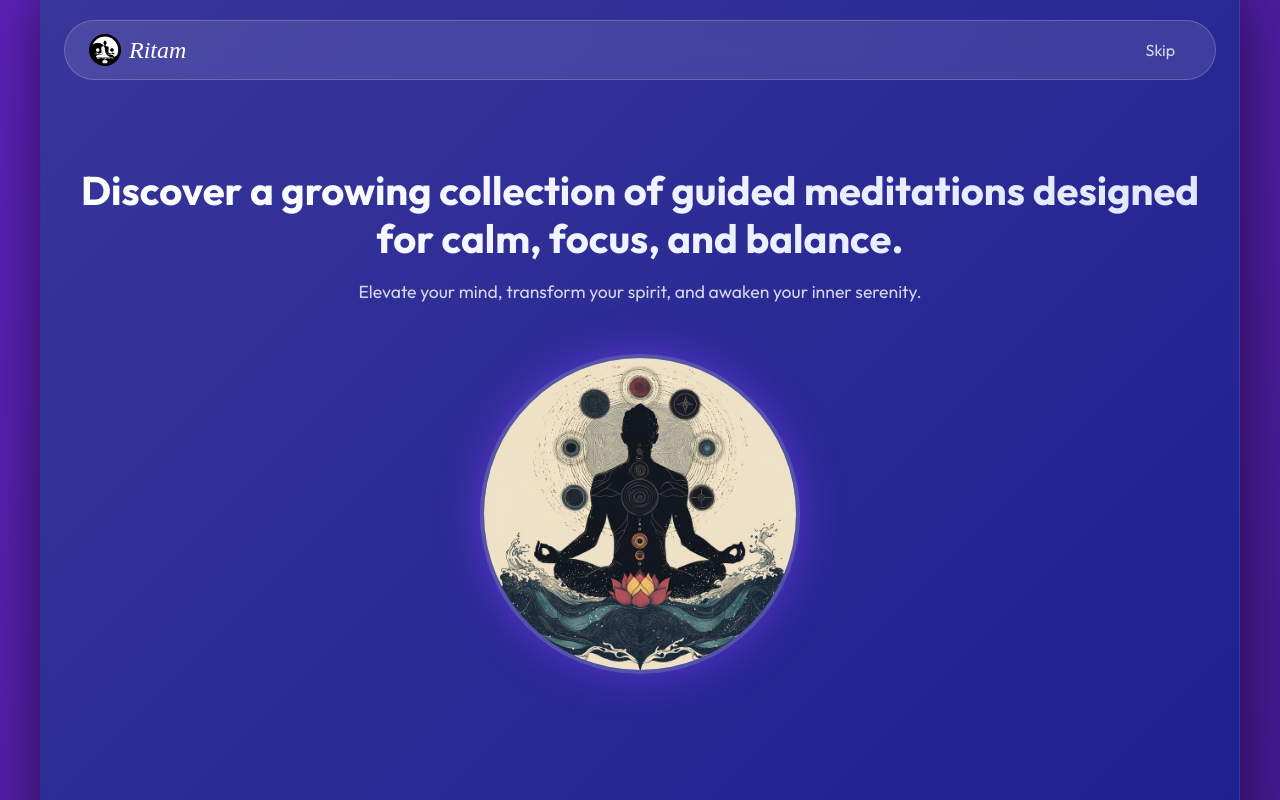
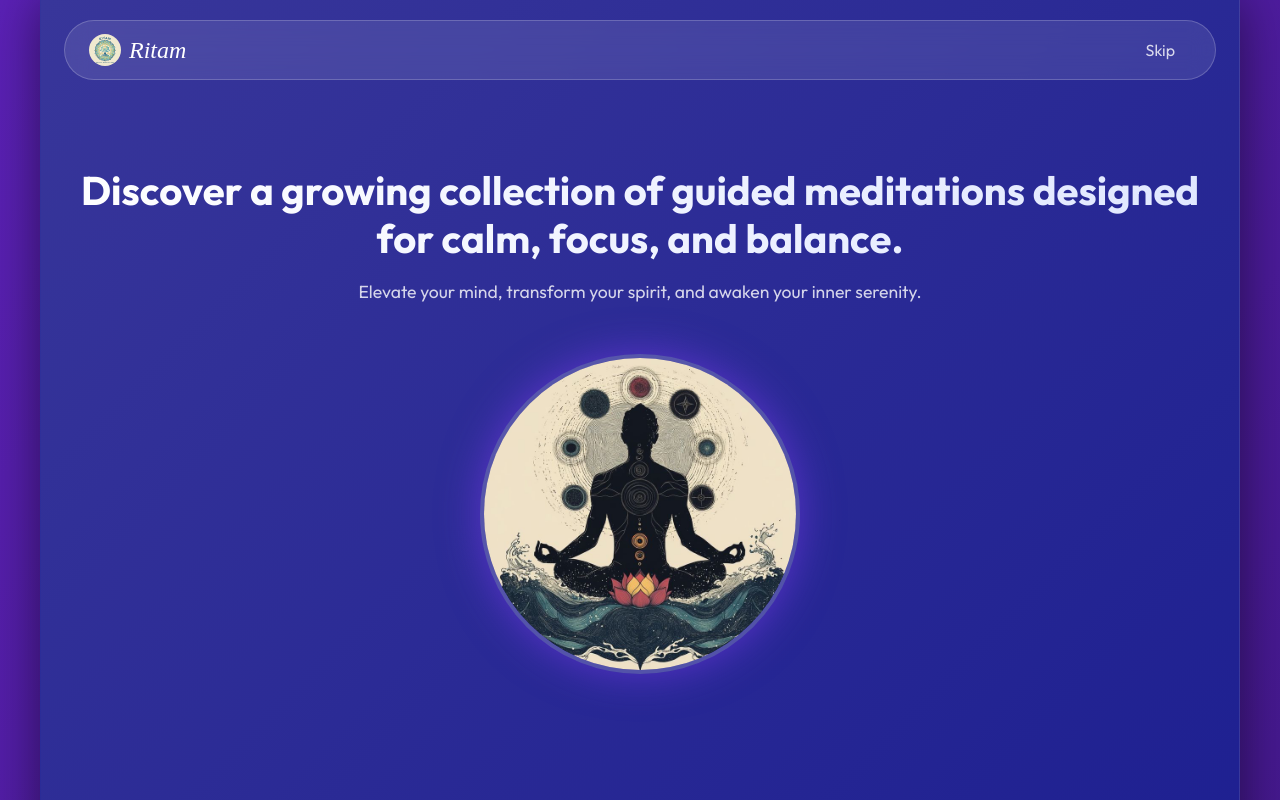
Before and after one commit to ankitXdev/ritam, a React (Vite) app: page / in a window 1280 px wide. Shown: the top 800 px of the page. Built offline with nearby package versions, Linux system fonts and the light colour scheme; no server answers.

Commit message:
Update Ritam logo to SVG version for better quality

```diff
--- a/src/pages/ExplorePage.jsx
+++ b/src/pages/ExplorePage.jsx
@@ -18,7 +18,7 @@ function ExplorePage() {
                     </button>
                 </div>
                 <div className="header-center" style={{ display: 'flex', alignItems: 'center', gap: '8px' }}>
-                    <img src="/ritam_logo.jpg" alt="Ritam Logo" style={{ height: '32px', width: 'auto', borderRadius: '50%' }} />
+                    <img src="/ritam_logo.svg" alt="Ritam Logo" style={{ height: '32px', width: 'auto', borderRadius: '50%' }} />
                     <h1 className="logo-script" style={{ margin: 0, fontSize: '1.8rem' }}>Ritam</h1>
                 </div>
                 <div className="header-right"></div>
--- a/src/pages/HomePage.jsx
+++ b/src/pages/HomePage.jsx
@@ -71,7 +71,7 @@ function HomePage() {
                     </button>
                 </div>
                 <div className="header-center" style={{ display: 'flex', alignItems: 'center', gap: '8px' }}>
-                    <img src="/ritam_logo.jpg" alt="Ritam Logo" style={{ height: '32px', width: 'auto', borderRadius: '50%' }} />
+                    <img src="/ritam_logo.svg" alt="Ritam Logo" style={{ height: '32px', width: 'auto', borderRadius: '50%' }} />
                     <h1 className="logo-script" style={{ margin: 0, fontSize: '1.8rem' }}>Ritam</h1>
                 </div>
                 <div className="header-right">
--- a/src/pages/LandingPage.jsx
+++ b/src/pages/LandingPage.jsx
@@ -13,7 +13,7 @@ function LandingPage() {
             <nav className="navbar glass-panel">
                 <div className="container nav-content">
                     <div className="logo" style={{ display: 'flex', alignItems: 'center', gap: '8px' }}>
-                        <img src="/ritam_logo.jpg" alt="Ritam Logo" style={{ height: '32px', width: 'auto', borderRadius: '50%' }} />
+                        <img src="/ritam_logo.svg" alt="Ritam Logo" style={{ height: '32px', width: 'auto', borderRadius: '50%' }} />
                         <h1 className="logo-script" style={{ margin: 0, fontSize: '1.5rem', color: 'white' }}>Ritam</h1>
                     </div>
                     <button className="btn-skip" onClick={() => navigate('/onboarding')}>Skip</button>
```
